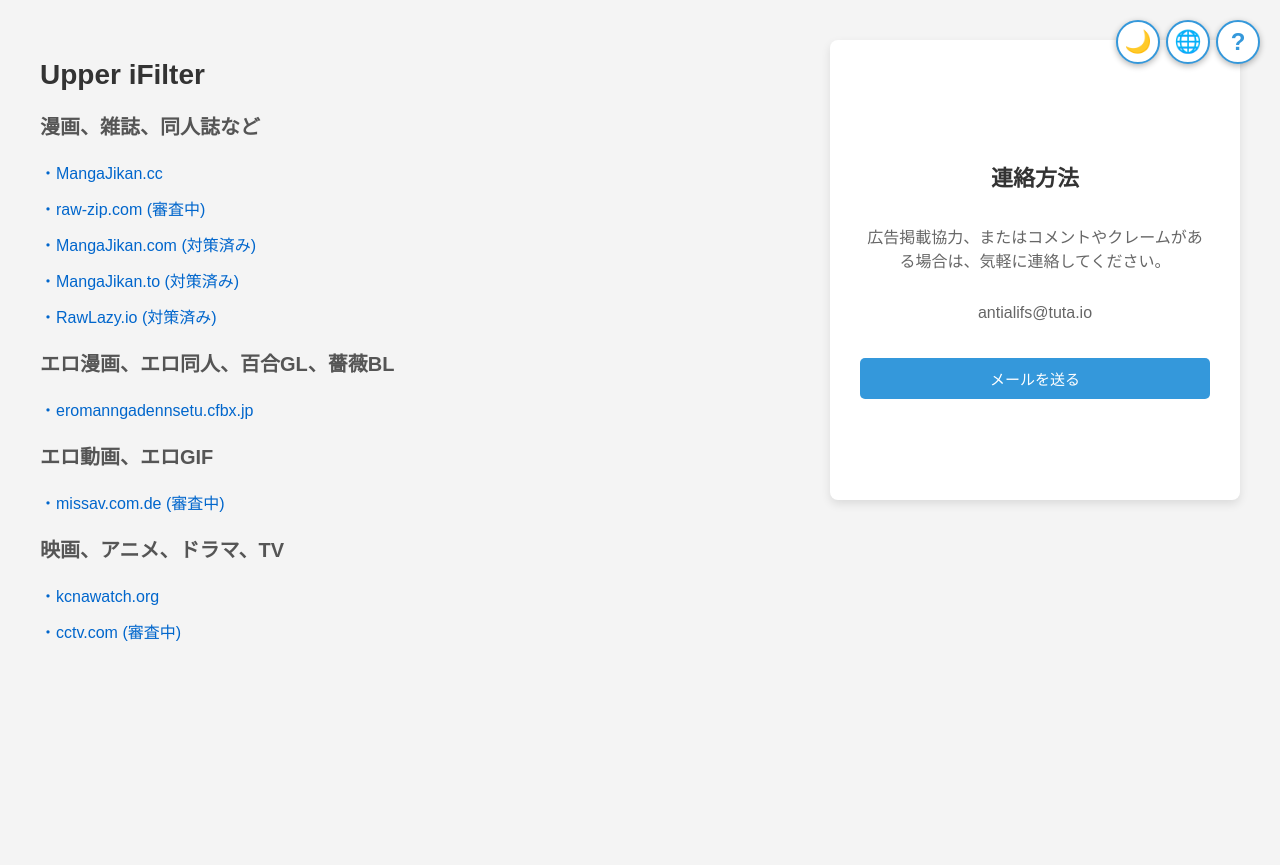
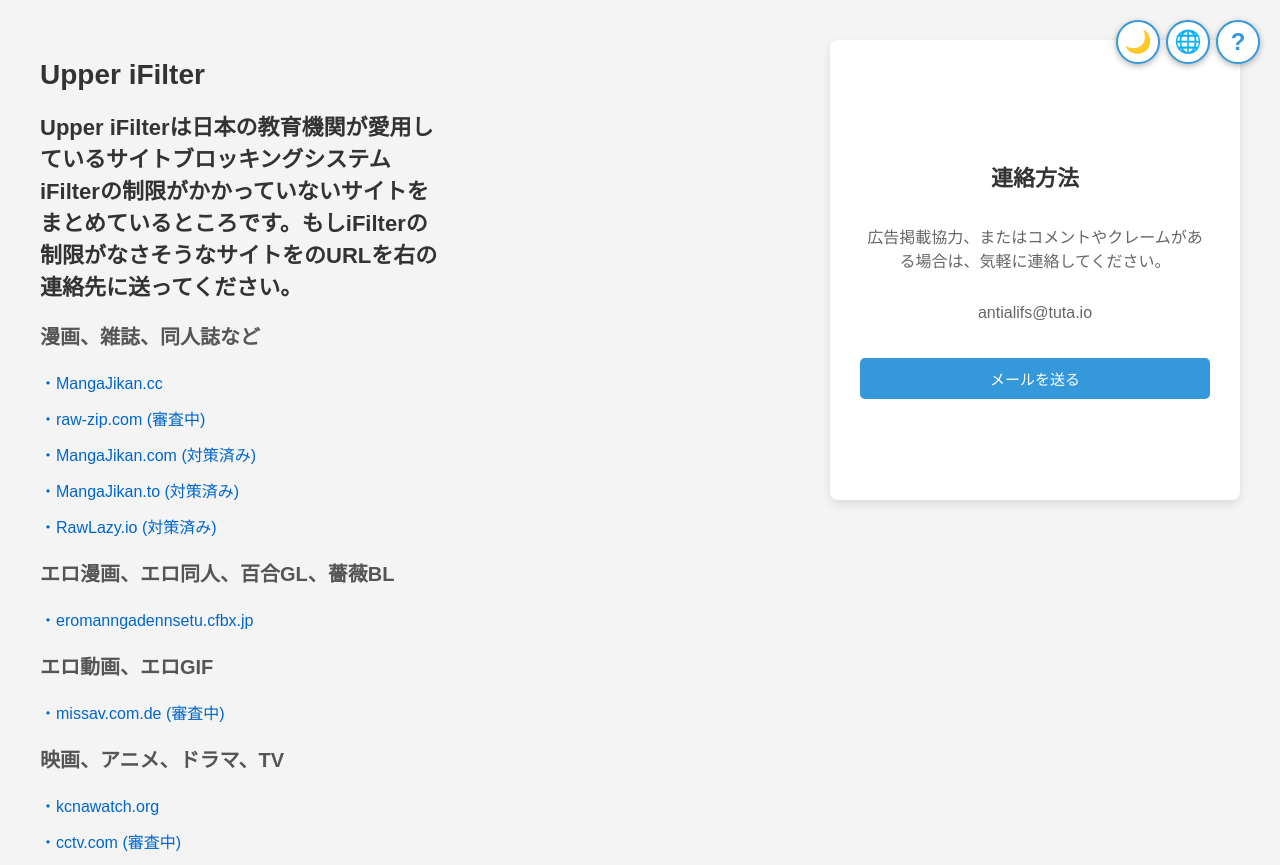
Before and after one commit to MangaAst/mangaast.github.io, a plain HTML site: page upper.html in a window 1280 px wide. Before the commit the page ends 800 px from the top, so only its background shows below. Drawn offline with Linux system fonts and the light colour scheme.

Commit message:
Update upper.html

```diff
--- a/upper.html
+++ b/upper.html
@@ -94,6 +94,7 @@
     <!-- 左側リンクセクション -->
     <div class="link-section">
         <h1>Upper iFilter</h1>
+        <h2>Upper iFilterは日本の教育機関が愛用しているサイトブロッキングシステムiFilterの制限がかかっていないサイトをまとめているところです。もしiFilterの制限がなさそうなサイトをのURLを右の連絡先に送ってください。</h2>
         <h3>漫画、雑誌、同人誌など</h3>
         <a href="/mangajikan.cc.html">・MangaJikan.cc</a>
         <a href="/raw-zip.com.html">・raw-zip.com (審査中)</a>
```
